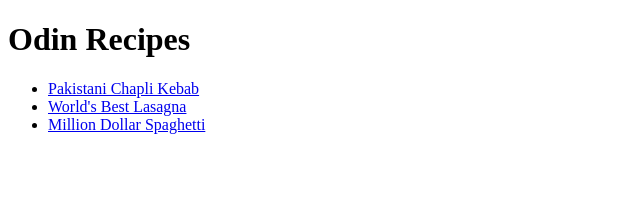
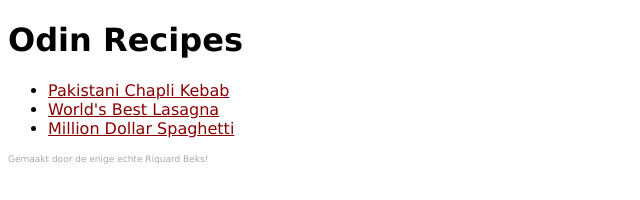
Before and after one commit to riquardbeks/odin-recipes, a plain HTML site: page index.html in a window 1280 px wide. Shown: the whole page, without its empty margins (0-640 px from the left). Drawn offline with Linux system fonts and the light colour scheme.

Commit message:
Added some styling to index & styles.css

```diff
--- a/index.html
+++ b/index.html
@@ -8,10 +8,15 @@
 </head>
 <body>
     <h1>Odin Recipes</h1>
-    <ul>
+    <ul class="recipeLists">
         <li><a href="./recipes/kebab.html">Pakistani Chapli Kebab</a></li>
         <li><a href="./recipes/lasagna.html">World's Best Lasagna</a></li>
         <li><a href="./recipes/spaghetti.html">Million Dollar Spaghetti</a></li>
     </ul>
+
+    <div class="afsluiter">
+        <p>Gemaakt door de enige echte Riquard Beks!</p>
+    </div>
+
 </body>
 </html>
--- a/styles.css
+++ b/styles.css
@@ -0,0 +1,25 @@
+* {
+    font-family:'Lucida Sans', 'Lucida Sans Regular', 'Lucida Grande', 'Lucida Sans Unicode', Geneva, Verdana, sans-serif;
+}
+
+h1 {
+    font-weight: bolder;
+}
+
+.recipeLists {
+    font-size: medium;
+    color: black;
+}
+
+.afsluiter {
+    font-size: xx-small;
+    color: darkgrey;
+}
+
+a:link {
+    color: darkred;
+}
+
+a:visited {
+    color:darkgreen;
+}
```
